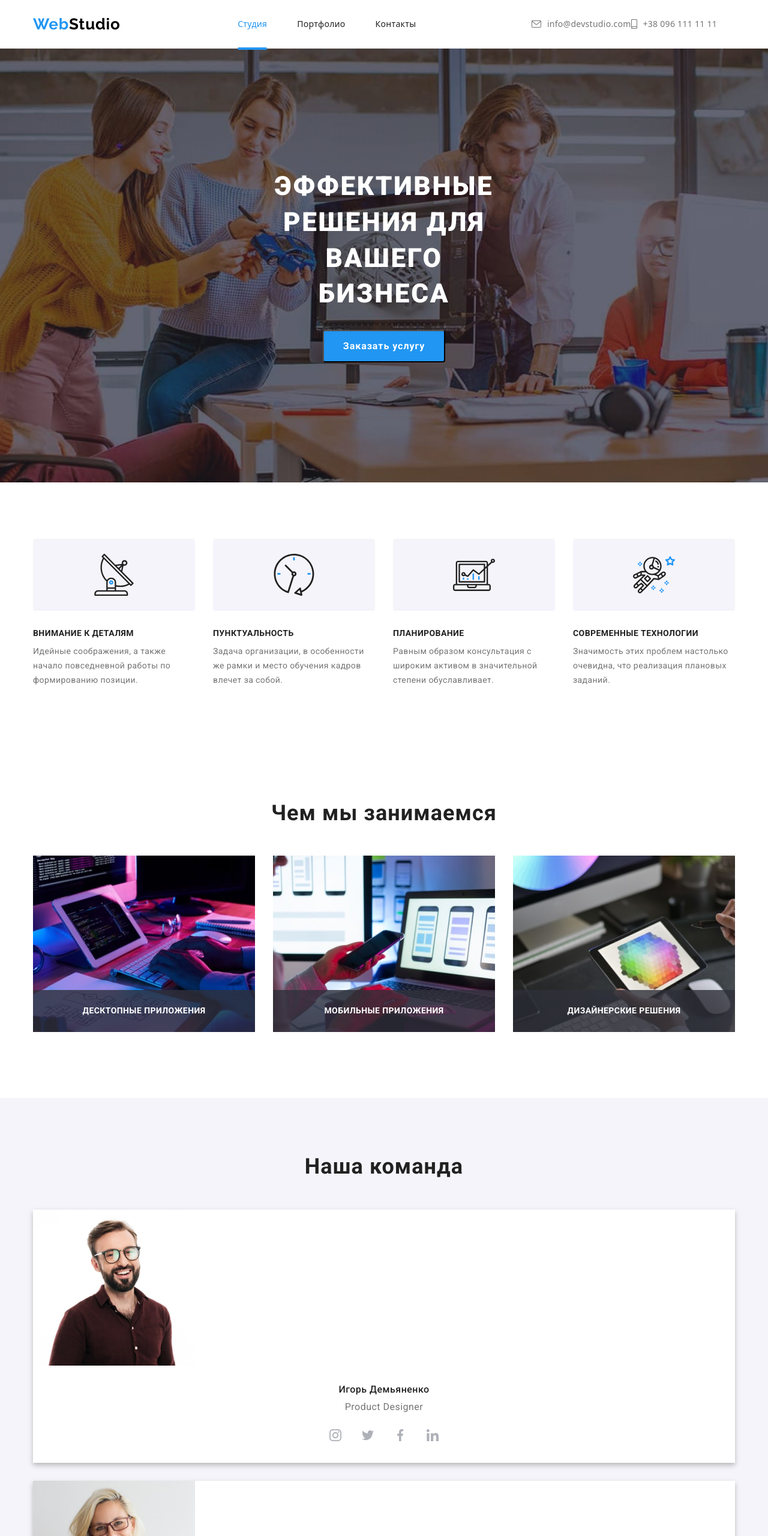
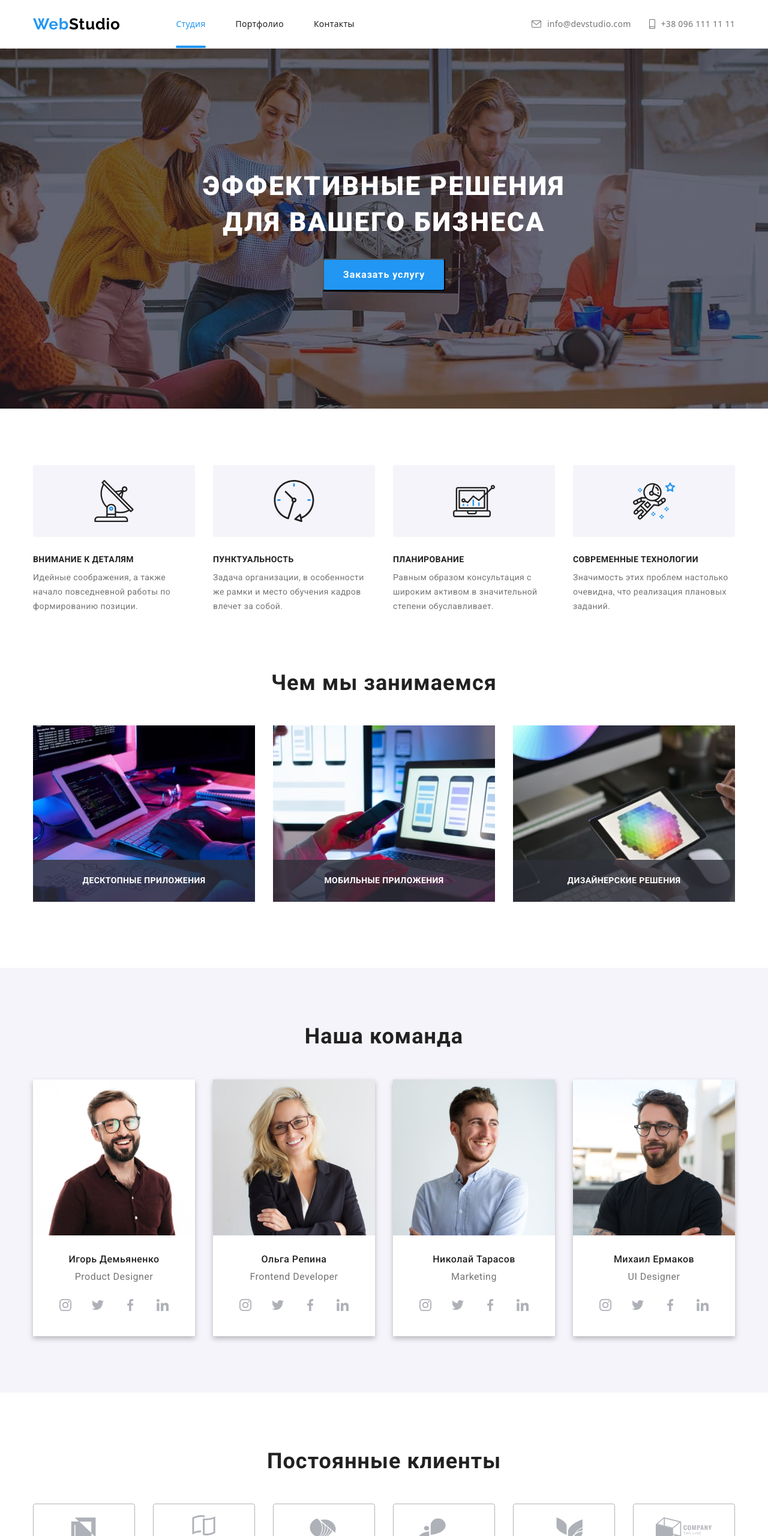
Before and after one commit to YaroslavVyshynskyi/goit-markup-hw-08, a plain HTML site: page index.html in a window 1280 px wide. Shown: the top 2560 px of the page at 60% size. Drawn offline with Linux system fonts and the light colour scheme.

Commit message:
bugs_fixed

```diff
--- a/index.html
+++ b/index.html
@@ -42,7 +42,7 @@
                 info@devstudio.com
               </a>
             </li>
-            <li class="header-item">
+            <li class="contacts__item">
               <a class="link contacts__link" href="tel:+380961111111">
                 <svg class="contacts__icon" width=10 height=16>
                   <use href="./images/icons/icons.svg#icon-smartphone"></use>
@@ -118,8 +118,8 @@
 
     <main>
       <section class="section hero__section">
-        <div class="conta iner">
-          <h1 class="hero__title hero__title">Эффективные решения для вашего бизнеса</h1>
+        <div class="container hero__container">
+          <h1 class="hero__title">Эффективные решения для вашего бизнеса</h1>
           <button data-modal-open class="button hero__button" type="button">Заказать услугу</button>
         </div>
       </section>
--- a/sass/components/_button_subscribe.scss
+++ b/sass/components/_button_subscribe.scss
@@ -1,11 +1,14 @@
 .subscribe__button {
   width: 200px;
   padding: 10px 28px;
-  // margin-left: 12px;
   position: relative;
-  // display: inline-flex;
   display: flex;
   margin: 20px auto 0;
+  @media screen and (min-width: 1200px) {
+    display: inline-flex;
+    margin-left: 12px;
+    margin-top: 0;
+  }
 }
 
 .subscribe-btn__icon {
--- a/sass/components/_section.scss
+++ b/sass/components/_section.scss
@@ -6,11 +6,6 @@
   padding-top: 60px;
   padding-bottom: 60px;
 
-  @media (min-width: 480px) {
-    padding-top: 60px;
-    padding-bottom: 60px;
-  }
-
   @media (min-width: 1200px) {
     padding-top: 94px;
     padding-bottom: 94px;
--- a/sass/layout/_customers.scss
+++ b/sass/layout/_customers.scss
@@ -6,6 +6,9 @@
   letter-spacing: 0.03em;
   color: var(--title-main-color);
   margin-bottom: 30px;
+  @media screen and (min-width: 1200px) {
+    margin-bottom: 50px;
+  }
 }
 
 .customers__list {
@@ -18,11 +21,14 @@
 .customers__picture {
   width: 210px;
   height: 92px;
-  // &:not(:last-child) {
-  //   margin-right: 30px;
-  // }
   margin-top: 30px;
   margin-left: 30px;
+  @media screen and (min-width: 768px) {
+    width: 226px;
+  }
+  @media screen and (min-width: 1200px) {
+    width: 170px;
+  }
 }
 
 .customers__link {
@@ -37,7 +43,7 @@
   border: 1px solid #afb1b8;
   box-sizing: border-box;
   border-radius: 4px;
-  padding: 16px 32px;
+  padding: 16px auto;
   transition: color 250ms cubic-bezier(0.4, 0, 0.2, 1), border 250ms cubic-bezier(0.4, 0, 0.2, 1);
   &:hover,
   &:focus {
--- a/sass/layout/_directions.scss
+++ b/sass/layout/_directions.scss
@@ -2,6 +2,7 @@
   @media screen and (max-width: 1199px) {
     display: none;
   }
+  padding-top: 0;
 }
 
 .directions__title {
--- a/sass/layout/_footer.scss
+++ b/sass/layout/_footer.scss
@@ -15,12 +15,10 @@
     display: flex;
     align-items: baseline;
   }
-  // display: flex;
-  // align-items: baseline;
 }
 
 .footer__address-wrap {
-  // display: block;
+  display: block;
   align-items: center;
   @media screen and (min-width: 768px) {
     width: 369px;
@@ -28,9 +26,10 @@
   }
   @media screen and (min-width: 1200px) {
     width: 231px;
-    display: flex;
-    flex-direction: column;
-    align-items: center;
+    display: block;
+    // display: flex;
+    // flex-direction: column;
+    // align-items: center;
   }
 }
 
@@ -38,7 +37,7 @@
   display: block;
   margin-bottom: 20px;
   text-align: center;
-  @media screen and (min-width: 768px) {
+  @media screen and (min-width: 1200px) {
     text-align: start;
   }
 }
@@ -50,6 +49,9 @@
 .footer-address__link {
   display: block;
   text-align: center;
+  @media screen and (min-width: 1200px) {
+    text-align: start;
+  }
   font-weight: 400;
   font-size: 14px;
   line-height: 1.71;
@@ -94,9 +96,6 @@
 }
 
 .footer__subscribe {
-  // margin-left: 93px;
-  // padding-top: 12px;
-  // width: 570px;
   margin-top: 60px;
   @media screen and (min-width: 768px) {
     width: 450px;
@@ -106,20 +105,30 @@
     align-items: center;
     margin: 60px auto 0;
   }
+  @media screen and (min-width: 1200px) {
+    width: 570px;
+    margin-left: 93px;
+    margin-top: 0;
+    display: block;
+  }
 }
 
 .footer__form {
-  // display: flex;
-  // align-items: center;
-  // justify-content: space-between;
-  // position: relative;
+  @media screen and (min-width: 1200px) {
+    display: flex;
+    align-items: center;
+    justify-content: space-between;
+    position: relative;
+  }
 }
 
 .footer-form__input {
-  // width: 358px;
   width: 100%;
   @media screen and (min-width: 768px) {
     width: 450px;
+  }
+  @media screen and (min-width: 1200px) {
+    width: 358px;
   }
   height: 50px;
   background-color: transparent;
--- a/sass/layout/_header.scss
+++ b/sass/layout/_header.scss
@@ -10,6 +10,9 @@
   @media screen and (min-width: 768px) {
     height: 80px;
   }
+  @media screen and (min-width: 1200px) {
+    justify-content: start;
+  }
 }
 
 .navigation {
@@ -20,10 +23,9 @@
   @media screen and (min-width: 768px) {
     display: flex;
   }
-}
-
-.navigation {
-  // display: flex;
+  @media screen and (min-width: 1200px) {
+    margin-left: 93px;
+  }
 }
 
 .navigation__list {
@@ -45,8 +47,8 @@
   line-height: 1.14;
   letter-spacing: 0.02em;
   color: var(--heder-navigation-color);
-  padding-top: 35px;
-  padding-bottom: 35px;
+  padding-top: 32px;
+  padding-bottom: 32px;
   @media screen and (max-width: 767px) {
     padding-top: 32px;
     padding-bottom: 32px;
@@ -79,23 +81,20 @@
   @media screen and (max-width: 767px) {
     display: none;
   }
-  @media screen and (min-width: 768px) {
-    // display: flex;
-    // flex-direction: column;
-    // justify-content: space-between;
+  @media screen and (min-width: 768px) and (max-width: 1199px) {
+    .contacts__item:not(:last-child) {
+      margin-bottom: 10px;
+    }
   }
   @media screen and (min-width: 1200px) {
-    display: inline-flex;
-    justify-content: flex-end;
-    &:not(:last-child) {
+    display: flex;
+    margin-left: auto;
+    justify-content: space-between;
+    .contacts__item:not(:last-child) {
       margin-right: 30px;
     }
   }
 }
-
-// .contacts__item:not(:last-child) {
-//   margin-right: 30px;
-// }
 
 .contacts__link {
   font-weight: 500;
@@ -110,8 +109,8 @@
     padding-bottom: 0;
   }
   color: var(--heder-contacts-color);
-  padding-top: 35px;
-  padding-bottom: 35px;
+  padding-top: 32px;
+  padding-bottom: 32px;
   display: flex;
   align-items: center;
   transition: color 250ms cubic-bezier(0.4, 0, 0.2, 1);
--- a/sass/layout/_hero.scss
+++ b/sass/layout/_hero.scss
@@ -23,7 +23,7 @@
     }
   }
   @media screen and (min-width: 1200px) {
-    padding: 200px 452px;
+    padding: 200px 252px;
     background-image: linear-gradient(rgba(47, 48, 58, 0.4), rgba(47, 48, 58, 0.4)),
       url(../../images/hero-bg/Hero-bg.jpg);
     @media screen and (min-device-pixel-ratio: 2),
@@ -32,6 +32,20 @@
       background-image: linear-gradient(rgba(47, 48, 58, 0.4), rgba(47, 48, 58, 0.4)),
         url(../../images/hero-bg/Hero-bg-2x.jpg);
     }
+  }
+}
+
+.hero__container {
+  display: block;
+  width: 360px;
+  height: 164px;
+  padding: 0;
+  @media screen and (min-width: 768x) {
+    padding: 118px 204px;
+  }
+  @media screen and (min-width: 1200px) {
+    width: 696px;
+    height: 200px;
   }
 }
 
@@ -44,12 +58,9 @@
   text-transform: uppercase;
   color: var(--title-second-color);
   margin: 0 auto 30px;
-  max-width: 360px;
-  min-height: 84px;
   @media screen and (min-width: 1200px) {
     font-size: 44px;
     line-height: 1.36;
-    max-width: 696px;
   }
 }
 
--- a/sass/layout/_team.scss
+++ b/sass/layout/_team.scss
@@ -9,10 +9,20 @@
   text-align: center;
   letter-spacing: 0.03em;
   color: var(--title-main-color);
-  margin-bottom: 50px;
+  margin-bottom: 30px;
+  @media screen and (min-width: 1200px) {
+    margin-bottom: 50px;
+  }
 }
 
 .team__list {
+  @media screen and (min-width: 768px) {
+    display: flex;
+    flex-wrap: wrap;
+    flex-basis: calc(100% / 2 - 30px);
+    margin-left: -30px;
+    margin-top: -30px;
+  }
   // display: flex;
   // flex-wrap: wrap;
 }
@@ -21,15 +31,27 @@
   background: var(--items-background-color);
   // width: 270px;
   filter: drop-shadow(0px 4px 4px rgba(0, 0, 0, 0.25));
-  &:not(:last-child) {
-    margin-bottom: 30px;
+  @media screen and (max-width: 767px) {
+    &:not(:last-child) {
+      margin-bottom: 30px;
+    }
+  }
+  @media screen and (min-width: 768px) {
+    width: 354px;
+    margin-left: 30px;
+    margin-top: 30px;
+  }
+  @media screen and (min-width: 1200px) {
+    width: 270px;
   }
 }
 
 .team-member__info {
   padding-top: 30px;
-  // padding-bottom: 30px;
   padding-bottom: 24px;
+  @media screen and (min-width: 1200px) {
+    padding-bottom: 30px;
+  }
 }
 
 .team-member__title {
--- a/sass/utils/_menu-mob.scss
+++ b/sass/utils/_menu-mob.scss
@@ -15,6 +15,18 @@
     font-family: 'Roboto', sans-serif;
     font-style: normal;
   }
+}
+
+.menu-mob.is-hidden {
+  .menu-mob__container {
+    transform: scale(1.5) rotate(180deg);
+    transition: transform 500ms;
+  }
+}
+
+.menu-mob__container {
+  transform: scale(1) rotate(0);
+  transition: transform 500ms;
 }
 
 .menu-mob__close {
```
Also changed, not shown: css/main.css, css/main.min.css, 2 other files.
